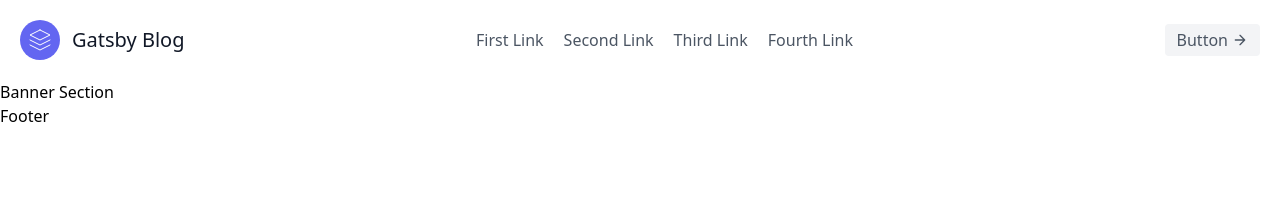
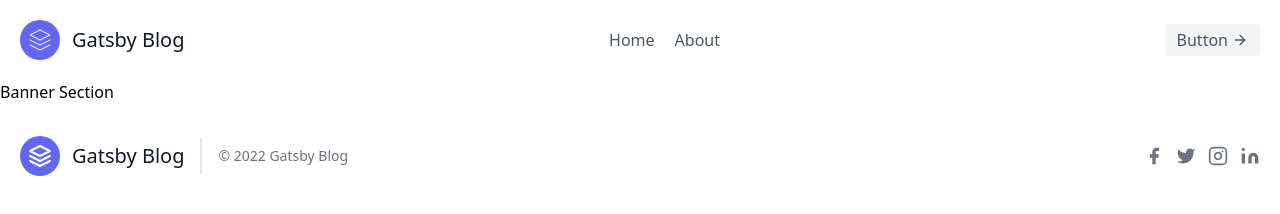
Before and after one commit to shakibdshy/gatsby-blog, a Gatsby site: page / in a window 1280 px wide. Built offline with nearby package versions, Linux system fonts and the light colour scheme; Gatsby itself is replaced by a stand-in of ours.

Commit message:
Tailwindcss and Page Layout Update

```diff
--- a/src/components/Footer.js
+++ b/src/components/Footer.js
@@ -2,6 +2,40 @@ import React from 'react'
 
 export default function Footer() {
   return (
-    <div>Footer</div>
+      <footer class="text-gray-600 body-font">
+          <div class="container px-5 py-8 mx-auto flex items-center sm:flex-row flex-col">
+              <a class="flex title-font font-medium items-center md:justify-start justify-center text-gray-900">
+                  <svg xmlns="http://www.w3.org/2000/svg" fill="none" stroke="currentColor" stroke-linecap="round" stroke-linejoin="round" stroke-width="2" class="w-10 h-10 text-white p-2 bg-indigo-500 rounded-full" viewBox="0 0 24 24">
+                      <path d="M12 2L2 7l10 5 10-5-10-5zM2 17l10 5 10-5M2 12l10 5 10-5"></path>
+                  </svg>
+                  <span class="ml-3 text-xl">Gatsby Blog</span>
+              </a>
+              <p class="text-sm text-gray-500 sm:ml-4 sm:pl-4 sm:border-l-2 sm:border-gray-200 sm:py-2 sm:mt-0 mt-4">© 2022 Gatsby Blog</p>
+              <span class="inline-flex sm:ml-auto sm:mt-0 mt-4 justify-center sm:justify-start">
+                  <a class="text-gray-500">
+                      <svg fill="currentColor" stroke-linecap="round" stroke-linejoin="round" stroke-width="2" class="w-5 h-5" viewBox="0 0 24 24">
+                          <path d="M18 2h-3a5 5 0 00-5 5v3H7v4h3v8h4v-8h3l1-4h-4V7a1 1 0 011-1h3z"></path>
+                      </svg>
+                  </a>
+                  <a class="ml-3 text-gray-500">
+                      <svg fill="currentColor" stroke-linecap="round" stroke-linejoin="round" stroke-width="2" class="w-5 h-5" viewBox="0 0 24 24">
+                          <path d="M23 3a10.9 10.9 0 01-3.14 1.53 4.48 4.48 0 00-7.86 3v1A10.66 10.66 0 013 4s-4 9 5 13a11.64 11.64 0 01-7 2c9 5 20 0 20-11.5a4.5 4.5 0 00-.08-.83A7.72 7.72 0 0023 3z"></path>
+                      </svg>
+                  </a>
+                  <a class="ml-3 text-gray-500">
+                      <svg fill="none" stroke="currentColor" stroke-linecap="round" stroke-linejoin="round" stroke-width="2" class="w-5 h-5" viewBox="0 0 24 24">
+                          <rect width="20" height="20" x="2" y="2" rx="5" ry="5"></rect>
+                          <path d="M16 11.37A4 4 0 1112.63 8 4 4 0 0116 11.37zm1.5-4.87h.01"></path>
+                      </svg>
+                  </a>
+                  <a class="ml-3 text-gray-500">
+                      <svg fill="currentColor" stroke="currentColor" stroke-linecap="round" stroke-linejoin="round" stroke-width="0" class="w-5 h-5" viewBox="0 0 24 24">
+                          <path stroke="none" d="M16 8a6 6 0 016 6v7h-4v-7a2 2 0 00-2-2 2 2 0 00-2 2v7h-4v-7a6 6 0 016-6zM2 9h4v12H2z"></path>
+                          <circle cx="4" cy="4" r="2" stroke="none"></circle>
+                      </svg>
+                  </a>
+              </span>
+          </div>
+      </footer>
   )
 }
--- a/src/components/Header.js
+++ b/src/components/Header.js
@@ -1,3 +1,4 @@
+import { Link } from 'gatsby'
 import React from 'react'
 
 export default function Header() {
@@ -11,10 +12,8 @@ export default function Header() {
                   <span className="ml-3 text-xl">Gatsby Blog</span>
               </a>
               <nav className="md:ml-auto md:mr-auto flex flex-wrap items-center text-base justify-center">
-                  <a className="mr-5 hover:text-gray-900">First Link</a>
-                  <a className="mr-5 hover:text-gray-900">Second Link</a>
-                  <a className="mr-5 hover:text-gray-900">Third Link</a>
-                  <a className="mr-5 hover:text-gray-900">Fourth Link</a>
+                  <Link to='/' className="mr-5 hover:text-gray-900">Home</Link>
+                  <Link to='/about' className="mr-5 hover:text-gray-900">About</Link>
               </nav>
               <button className="inline-flex items-center bg-gray-100 border-0 py-1 px-3 focus:outline-none hover:bg-gray-200 rounded text-base mt-4 md:mt-0">Button
                   <svg fill="none" stroke="currentColor" strokeLinecap="round" strokeLinejoin="round" strokeWidth="2" className="w-4 h-4 ml-1" viewBox="0 0 24 24">
--- a/src/components/Layout.js
+++ b/src/components/Layout.js
@@ -5,11 +5,13 @@ import Header from './Header'
 export default function Layout({ children }) {
     return (
         <>
-            <Header />
-            <main>
-                {children}
-            </main>
-            <Footer />
+            <div className='flex flex-col min-h-full'>
+                <Header />
+                <main>
+                    {children}
+                </main>
+                <Footer />
+            </div>
         </>
     )
 }
--- a/src/pages/index.js
+++ b/src/pages/index.js
@@ -3,10 +3,8 @@ import Layout from "../components/Layout"
 
 export default function Home() {
   return (
-    <>
-      <Layout>
-        <h2>Banner Section</h2>
-      </Layout>
-    </>
+    <Layout>
+      <h2>Banner Section</h2>
+    </Layout>
   )
 }
--- a/src/styles/global.css
+++ b/src/styles/global.css
@@ -1,3 +1,7 @@
 @tailwind base;
 @tailwind components;
 @tailwind utilities;
+
+html, body {
+    height: 100%;
+}
```
